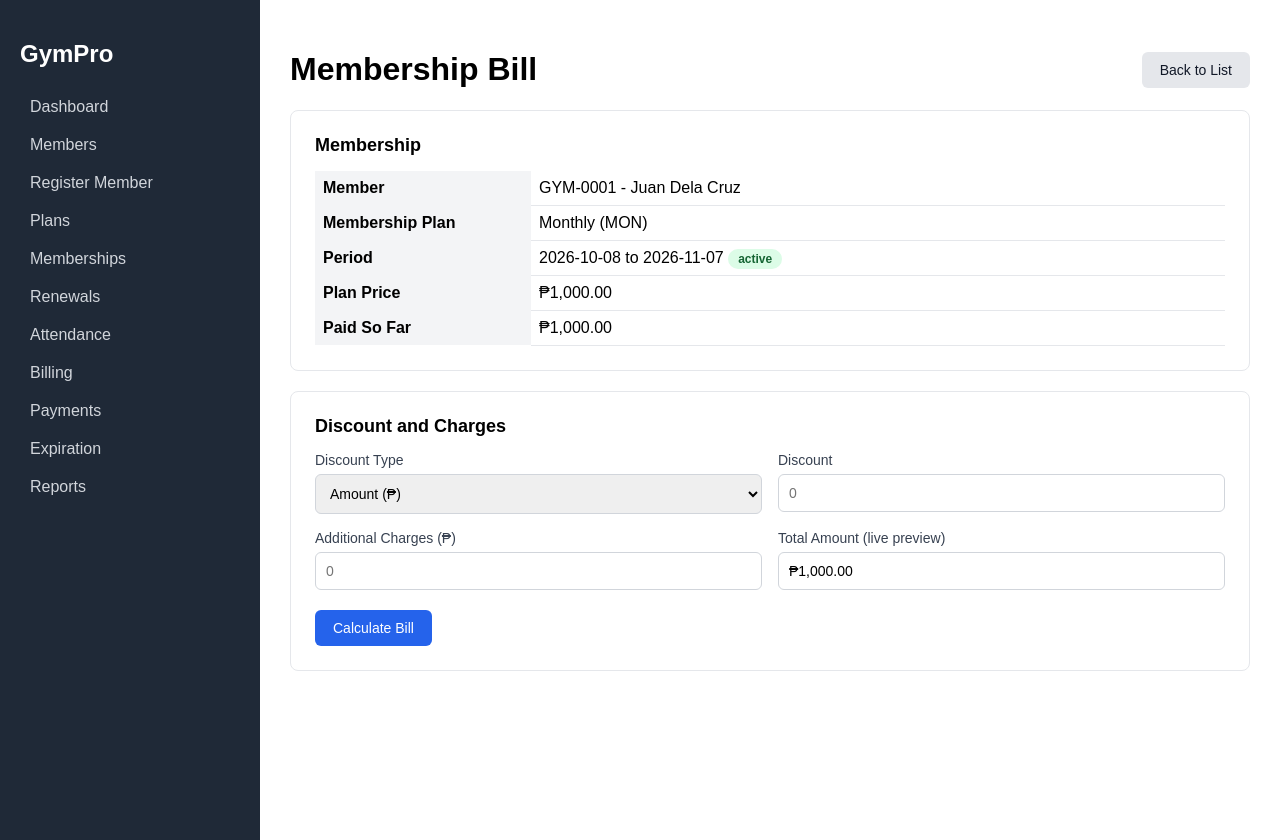
After one commit to Radleyyyy/GYM_MANAGEMENT_SYSTEM, a Flask app: page /billing/1 in a window 1280 px wide. The commit adds this page. Run offline with Flask 3, Linux system fonts and the light colour scheme; data comes from the database, SQL or seed files in the repository.

Commit message:
Lab 18: membership billing

```diff
--- a/app.py
+++ b/app.py
@@ -6,6 +6,7 @@ from controllers.plans import plans_bp
 from controllers.memberships import memberships_bp
 from controllers.renewals import renewals_bp
 from controllers.attendance import attendance_bp
+from controllers.billing import billing_bp
 
 app = Flask(__name__)
 app.config.from_object(config)
@@ -15,6 +16,7 @@ app.register_blueprint(plans_bp)
 app.register_blueprint(memberships_bp)
 app.register_blueprint(renewals_bp)
 app.register_blueprint(attendance_bp)
+app.register_blueprint(billing_bp)
 
 if __name__ == "__main__":
     app.run(debug=True)
--- /dev/null
+++ b/controllers/billing.py
@@ -0,0 +1,37 @@
+from flask import Blueprint, render_template, request, redirect, url_for, flash
+from models import billing_model
+
+billing_bp = Blueprint("billing", __name__, url_prefix="/billing")
+
+
+@billing_bp.route("/")
+def list_memberships():
+    q = request.args.get("q", "").strip()
+    memberships = billing_model.list_billable(q)
+    return render_template("billing_list.html", memberships=memberships, q=q)
+
+
+@billing_bp.route("/<int:membership_id>")
+def bill(membership_id):
+    membership = billing_model.get_membership(membership_id)
+    if membership is None:
+        flash("Membership not found.", "error")
+        return redirect(url_for("billing.list_memberships"))
+    if membership["status"] == "cancelled":
+        flash("A cancelled membership cannot be billed.", "error")
+        return redirect(url_for("billing.list_memberships"))
+
+    form = {
+        "discount_type": request.args.get("discount_type", "amount"),
+        "discount": request.args.get("discount", ""),
+        "charges": request.args.get("charges", ""),
+    }
+    result = None
+    if request.args.get("calc"):
+        try:
+            result = billing_model.calculate_bill(
+                membership["membership_fee"], form["discount_type"],
+                form["discount"], form["charges"])
+        except ValueError as e:
+            flash(str(e), "error")
+    return render_template("billing_form.html", m=membership, form=form, bill=result)
--- /dev/null
+++ b/models/billing_model.py
@@ -0,0 +1,76 @@
+from decimal import Decimal, InvalidOperation, ROUND_HALF_UP
+from database.db import get_db
+
+MAX_AMOUNT = Decimal("1000000")
+CENT = Decimal("0.01")
+
+
+def _to_decimal(text, label):
+    text = (text or "").strip().replace(",", "")
+    if text == "":
+        return Decimal("0")
+    try:
+        value = Decimal(text)
+    except InvalidOperation:
+        raise ValueError(f"{label} must be a number.")
+    if not value.is_finite():
+        raise ValueError(f"{label} must be a number.")
+    if value < 0:
+        raise ValueError(f"{label} cannot be negative.")
+    if value > MAX_AMOUNT:
+        raise ValueError(f"{label} is too large.")
+    return value
+
+
+def calculate_bill(plan_price, discount_type, discount_value, charges):
+    """Total Amount = Plan Price - Discount + Additional Charges.
+    discount_type is 'amount' (pesos) or 'percent'. Raises ValueError with a message."""
+    price = Decimal(str(plan_price)).quantize(CENT)
+    value = _to_decimal(discount_value, "Discount")
+    extra = _to_decimal(charges, "Additional charges").quantize(CENT, ROUND_HALF_UP)
+
+    if discount_type == "percent":
+        if value > 100:
+            raise ValueError("Discount percent cannot be more than 100.")
+        discount = (price * value / 100).quantize(CENT, ROUND_HALF_UP)
+    elif discount_type == "amount":
+        discount = value.quantize(CENT, ROUND_HALF_UP)
+        if discount > price:
+            raise ValueError("Discount cannot be more than the plan price.")
+    else:
+        raise ValueError("Invalid discount type.")
+
+    total = price - discount + extra
+    return {"price": price, "discount": discount, "charges": extra, "total": total}
+
+
+_SELECT = """SELECT ms.*, m.member_number, m.first_name, m.last_name, m.status AS member_status,
+                    p.plan_name, p.plan_code,
+                    COALESCE((SELECT SUM(pay.amount_paid) FROM payments pay
+                              WHERE pay.membership_id = ms.membership_id), 0) AS paid
+             FROM memberships ms
+             JOIN members m ON m.member_id = ms.member_id
+             JOIN membership_plans p ON p.plan_id = ms.plan_id"""
+
+
+def list_billable(q=""):
+    """Memberships that can be billed (everything except cancelled)."""
+    sql = _SELECT + " WHERE ms.status != 'cancelled'"
+    params = []
+    if q:
+        like = f"%{q}%"
+        sql += """ AND (m.member_number LIKE ? OR m.first_name LIKE ? OR m.last_name LIKE ?
+                   OR (m.first_name || ' ' || m.last_name) LIKE ? OR p.plan_name LIKE ?)"""
+        params = [like] * 5
+    sql += " ORDER BY ms.membership_id DESC"
+    conn = get_db()
+    rows = conn.execute(sql, params).fetchall()
+    conn.close()
+    return rows
+
+
+def get_membership(membership_id):
+    conn = get_db()
+    row = conn.execute(_SELECT + " WHERE ms.membership_id = ?", (membership_id,)).fetchone()
+    conn.close()
+    return row
--- a/templates/base.html
+++ b/templates/base.html
@@ -15,6 +15,7 @@
     <a href="{{ url_for('memberships.list_memberships') }}">Memberships</a>
     <a href="{{ url_for('renewals.search') }}">Renewals</a>
     <a href="{{ url_for('attendance.checkin') }}">Attendance</a>
+    <a href="{{ url_for('billing.list_memberships') }}">Billing</a>
     <a href="#">Payments</a>
     <a href="#">Expiration</a>
     <a href="#">Reports</a>
--- /dev/null
+++ b/templates/billing_form.html
@@ -0,0 +1,74 @@
+{% extends "base.html" %}
+{% block title %}Membership Bill{% endblock %}
+{% block content %}
+<div class="page-head">
+  <h1>Membership Bill</h1>
+  <a href="{{ url_for('billing.list_memberships') }}" class="btn btn-light">Back to List</a>
+</div>
+
+<div class="form-card profile-card">
+  <h2>Membership</h2>
+  <table class="details">
+    <tr><th>Member</th><td>{{ m.member_number }} - {{ m.first_name }} {{ m.last_name }}</td></tr>
+    <tr><th>Membership Plan</th><td>{{ m.plan_name }} ({{ m.plan_code }})</td></tr>
+    <tr><th>Period</th><td>{{ m.start_date }} to {{ m.end_date }}
+      <span class="badge badge-{{ m.status }}">{{ m.status }}</span></td></tr>
+    <tr><th>Plan Price</th><td>₱{{ '{:,.2f}'.format(m.membership_fee) }}</td></tr>
+    <tr><th>Paid So Far</th><td>₱{{ '{:,.2f}'.format(m.paid) }}</td></tr>
+  </table>
+</div>
+
+<form method="get" class="form-card profile-card">
+  <h2>Discount and Charges</h2>
+  <input type="hidden" name="calc" value="1">
+  <div class="grid">
+    <label>Discount Type
+      <select name="discount_type" id="dtype">
+        <option value="amount" {% if form.discount_type == 'amount' %}selected{% endif %}>Amount (₱)</option>
+        <option value="percent" {% if form.discount_type == 'percent' %}selected{% endif %}>Percent (%)</option>
+      </select>
+    </label>
+    <label>Discount
+      <input type="text" name="discount" id="disc" value="{{ form.discount }}" placeholder="0" inputmode="decimal">
+    </label>
+    <label>Additional Charges (₱)
+      <input type="text" name="charges" id="chg" value="{{ form.charges }}" placeholder="0" inputmode="decimal">
+    </label>
+    <label>Total Amount (live preview)
+      <input type="text" id="live" value="-" readonly>
+    </label>
+  </div>
+  <div class="actions">
+    <button type="submit" class="btn">Calculate Bill</button>
+  </div>
+</form>
+
+{% if bill %}
+<div class="form-card profile-card">
+  <h2>Billing Statement</h2>
+  <table class="details">
+    <tr><th>Plan Price</th><td>₱{{ '{:,.2f}'.format(bill.price) }}</td></tr>
+    <tr><th>Less: Discount</th><td>- ₱{{ '{:,.2f}'.format(bill.discount) }}</td></tr>
+    <tr><th>Add: Additional Charges</th><td>+ ₱{{ '{:,.2f}'.format(bill.charges) }}</td></tr>
+    <tr><th>Total Amount</th><td><strong>₱{{ '{:,.2f}'.format(bill.total) }}</strong></td></tr>
+  </table>
+  <p class="muted">Total Amount = Plan Price − Discount + Additional Charges</p>
+</div>
+{% endif %}
+
+<script>
+  const price = {{ m.membership_fee }};
+  const dtype = document.getElementById("dtype"), disc = document.getElementById("disc"),
+        chg = document.getElementById("chg"), live = document.getElementById("live");
+  const num = s => { const n = parseFloat(String(s).replace(/,/g, "")); return isNaN(n) || n < 0 ? 0 : n; };
+  function preview() {
+    let d = num(disc.value);
+    if (dtype.value === "percent") d = Math.round(price * Math.min(d, 100)) / 100;
+    d = Math.min(d, price);
+    const total = price - d + num(chg.value);
+    live.value = "₱" + total.toLocaleString("en-PH", {minimumFractionDigits: 2, maximumFractionDigits: 2});
+  }
+  [dtype, disc, chg].forEach(el => el.addEventListener("input", preview));
+  preview();
+</script>
+{% endblock %}
```
Also changed, not shown: templates/billing_list.html (added, +31 -0 lines).
